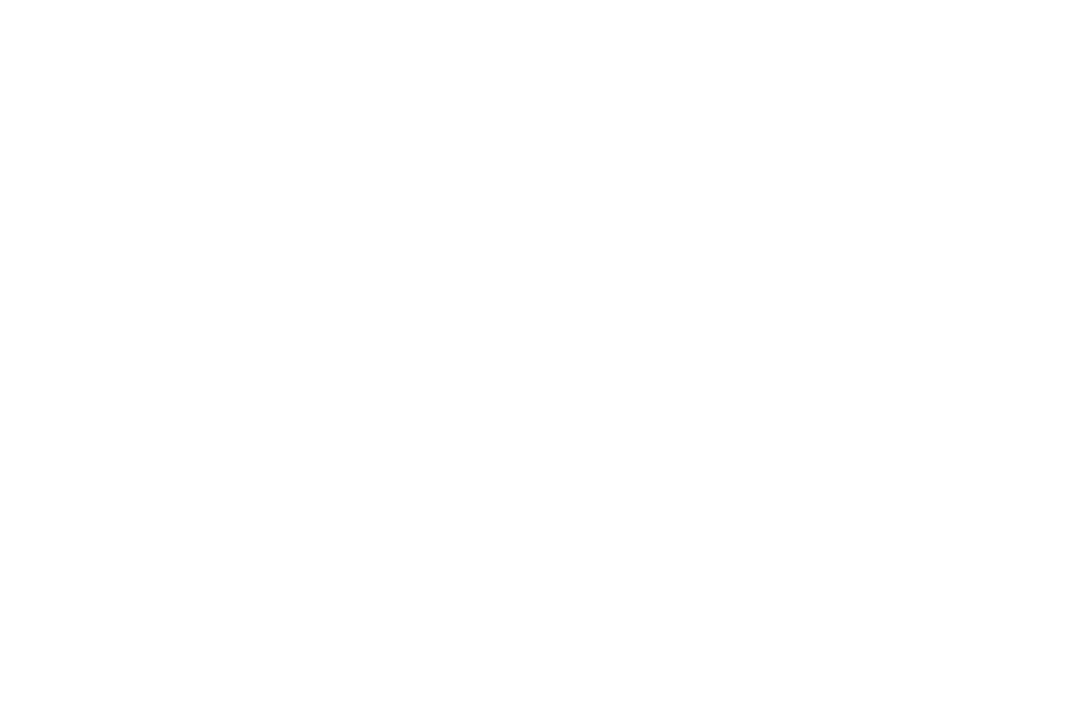
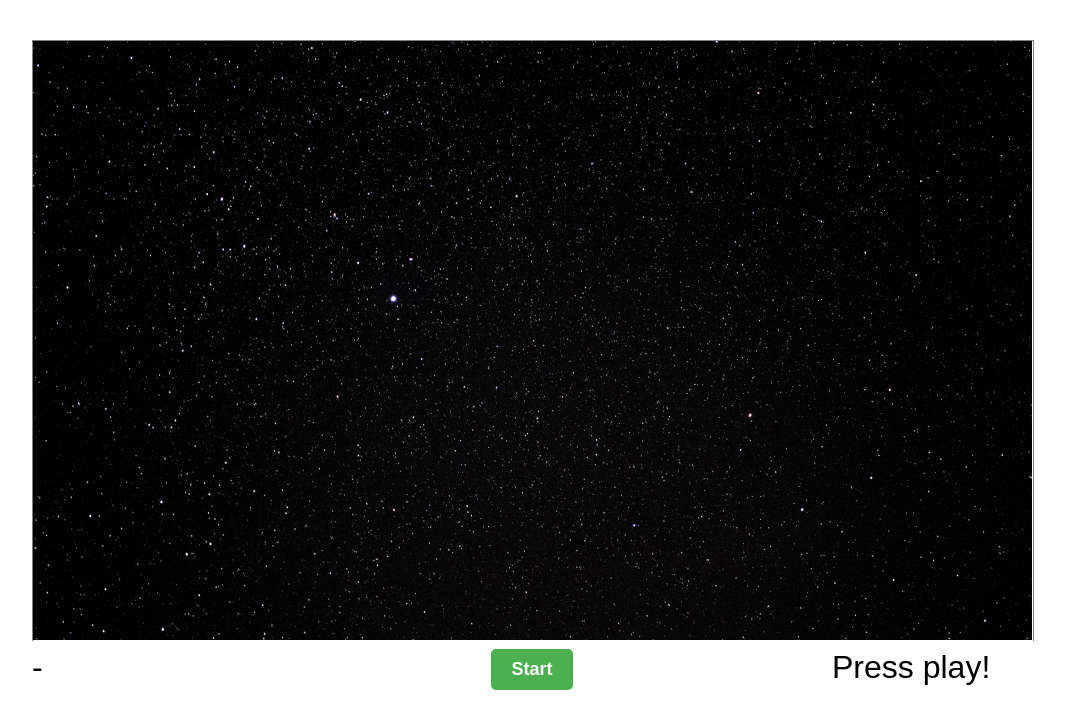
Before and after one commit to S-Solomon/Breakout, a website with bundled scripts: page src/index.html in a window 1280 px wide. Shown: the whole page, without its empty margins (108-1173 px from the left). Built offline with nearby package versions, Linux system fonts and the light colour scheme.

Commit message:
add flowchart, update readme, ...

```diff
--- /dev/null
+++ b/src/images/index.d.ts
@@ -0,0 +1,6 @@
+// Enables the importing of images as modules, making it very convenient
+
+declare module '*.png' {
+    const value: string;
+    export = value;
+}
--- a/src/index.html
+++ b/src/index.html
@@ -3,25 +3,21 @@
 <head>
     <meta charset="UTF-8">
     <meta name="viewport" content="width=device-width, initial-scale=1.0">
-    <title>Document</title>
+    <title>Breakout Game</title>
+    <link rel="stylesheet" href="./style.css">
 </head>
 <body>
-    <!--
-        classes,
-        functions,
-        inheritance,
-        abstraction,
-        polymorphism,
-        encapsulation,
-        interfaces,
-        enums,
-        types,
-        generics,
-        tuples,
-        readonly
-        variables,
-        super(constructors)
-    -->
+
+    <div id="main" class="main">
+        <canvas id="playField" width="1000" height="600"></canvas>
+        <img id="background" src="./images/background.png" alt="background image" />
+        <div id="display">
+            <div id="score"> - </div>
+            <button id="start">Start</button>
+            <div id="info">Press play!</div>
+        </div>
+    </div>
+
     <script src="/dist/index.js"></script>
 </body>
 </html>
--- a/src/index.ts
+++ b/src/index.ts
@@ -1 +1,3 @@
-console.log('');
+console.log('hello');
+
+// Main Game Class
--- /dev/null
+++ b/src/style.css
@@ -0,0 +1,72 @@
+* {
+    margin: 0;
+    padding: 0;
+    box-sizing: border-box;
+}
+
+:root {
+    --width: 1000px;
+    --height: 650px;
+}
+
+
+#main {
+    position: relative;
+    width: var(--width);
+    height: var(--height);
+    font-size: 32px;
+    margin: 40px auto 0;
+    font-family: Arial, Helvetica, sans-serif;
+}
+
+canvas {
+    position: absolute;
+    top: 0;
+    left: 0;
+    z-index: 10;
+    border-top: 1px solid grey;
+    border-left: 1px solid grey;
+    border-right: 1px solid grey;
+    margin-bottom: 40px;
+}
+
+#background {
+    position: absolute;
+    top: 0;
+    left: 0;
+    width: var(--width);
+    /*max-height: 600px;*/
+    /*height: var(--height);*/
+}
+
+#display {
+    position: absolute;
+    bottom: 0;
+    display: flex;
+    justify-content: space-between;
+    width: var(--width);
+    /*overflow: hidden;*/
+}
+
+#start {
+    border: none;
+    outline: none;
+    cursor: pointer;
+    font-weight: bold;
+    text-align: center;
+    text-decoration: none;
+    border-radius: 5px;
+    padding: 10px 20px;
+    font-size: 18px;
+    background-color: #4CAF50;
+    color: #ffffff;
+}
+#start:hover {
+    background-color: #45a049;
+}
+
+
+#score,
+#info {
+    width: 200px;
+}
```
Also changed, not shown: breakout.png (added), dist/index.js (added), dist/tests/false.test.js (added), dist/tests/index.test.js (added), readme.MD, src/images/background.png (added), src/images/background3.png (added), 5 other files.
